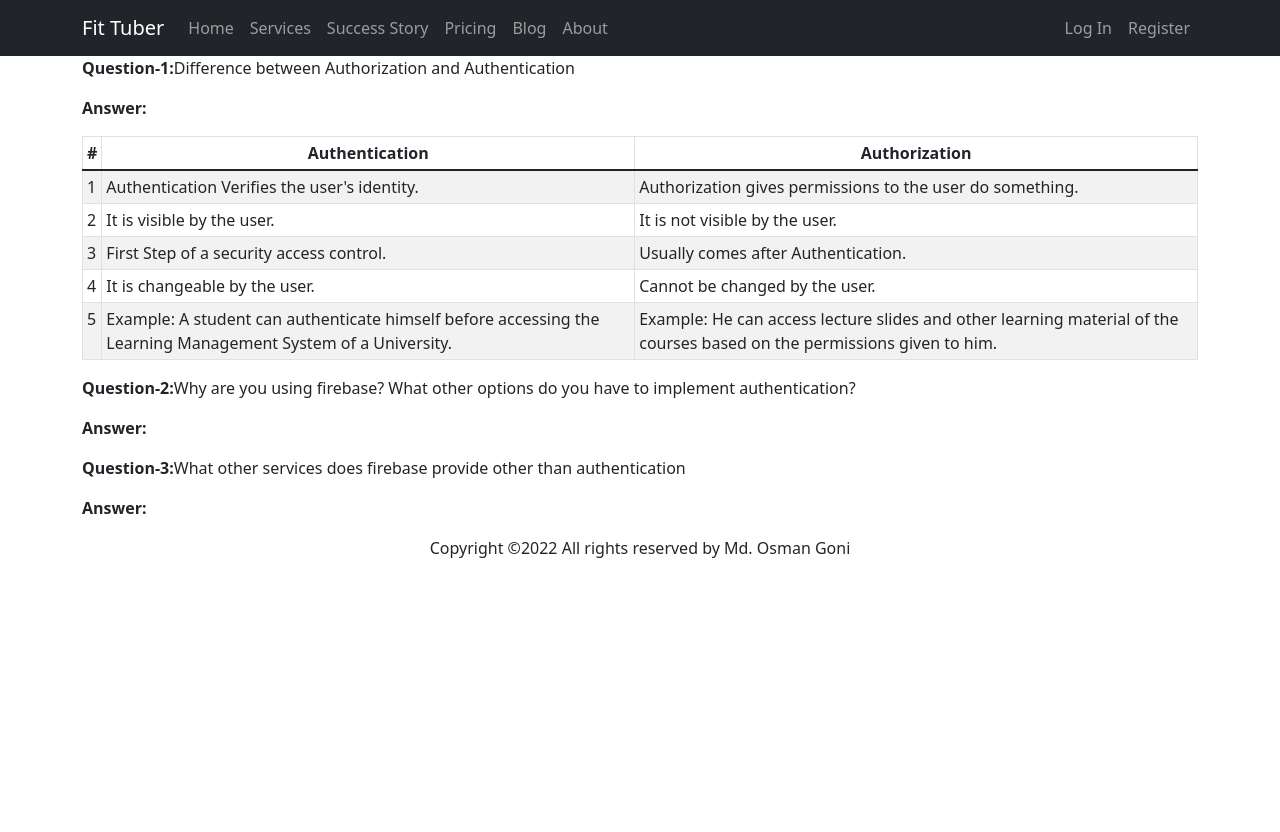
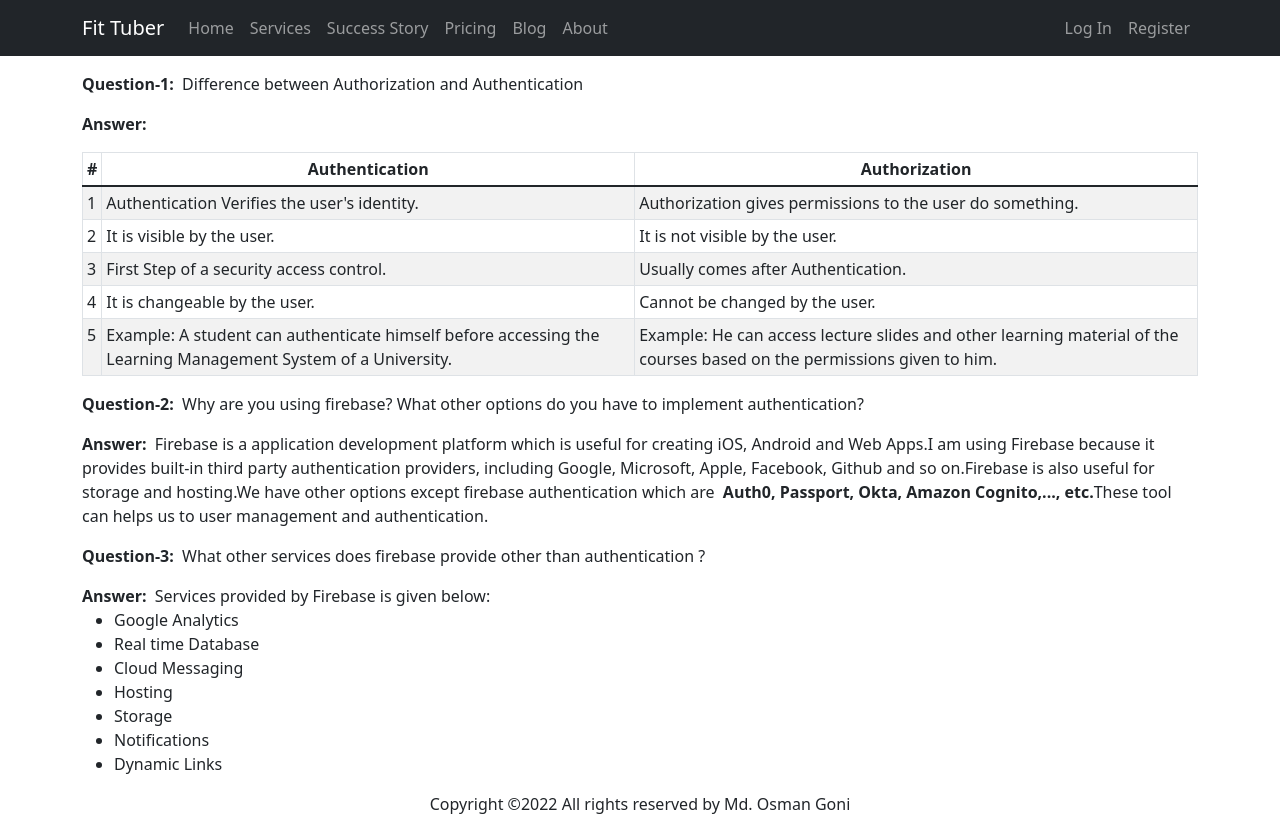
Before and after one commit to osman-goni-cse/independent-service-provider, a React (Create React App) app: page /blogs in a window 1280 px wide. Before the commit the page ends 800 px from the top, so only its background shows below. Built offline with nearby package versions, Linux system fonts and the light colour scheme; no server answers.

Commit message:
answer of question 2 and 3 added

```diff
--- a/src/Pages/Blogs/Blogs.js
+++ b/src/Pages/Blogs/Blogs.js
@@ -3,9 +3,9 @@ import { Table } from "react-bootstrap";
 
 const Blogs = () => {
   return (
-    <div className="container">
+    <div className="container mt-3">
       <p>
-        <b>Question-1:</b>
+        <b>Question-1: &nbsp;</b>
         Difference between Authorization and Authentication
       </p>
       <p><b>Answer:</b></p>
@@ -50,24 +50,34 @@ const Blogs = () => {
       </Table>
 
       <p>
-        <b>Question-2:</b>
-        Why are you using firebase? What other options do you have to implement
-        authentication?
+        <b>Question-2: &nbsp;</b>
+        Why are you using firebase? What other options do you have to implement authentication?
+      </p>
+
+      <p>
+        <b>Answer: &nbsp;</b>
+        Firebase is a application development platform which is useful for creating iOS, Android and Web Apps.I am using Firebase because it provides built-in third party authentication providers, including Google, Microsoft, Apple, Facebook, Github and so on.Firebase is also useful for storage and hosting.We have other options except firebase authentication which are &nbsp;
+        <strong>Auth0, Passport, Okta, Amazon Cognito,..., etc.</strong>
+        These tool can helps us to user management and authentication.
+      </p>
+
+      <p>
+        <b>Question-3:</b>&nbsp;
+        What other services does firebase provide other than authentication ?
       </p>
 
       <p>
         <b>Answer:</b>
-
-      </p>
-
-      <p>
-        <b>Question-3:</b>
-        What other services does firebase provide other than authentication
-      </p>
-
-      <p>
-        <b>Answer:</b>
-
+        &nbsp; Services provided by Firebase is given below:
+        <ul>
+          <li>Google Analytics</li>
+          <li>Real time Database</li>
+          <li>Cloud Messaging</li>
+          <li>Hosting</li>
+          <li>Storage</li>
+          <li>Notifications</li>
+          <li>Dynamic Links</li>
+        </ul>
       </p>
     </div>
   );
```
